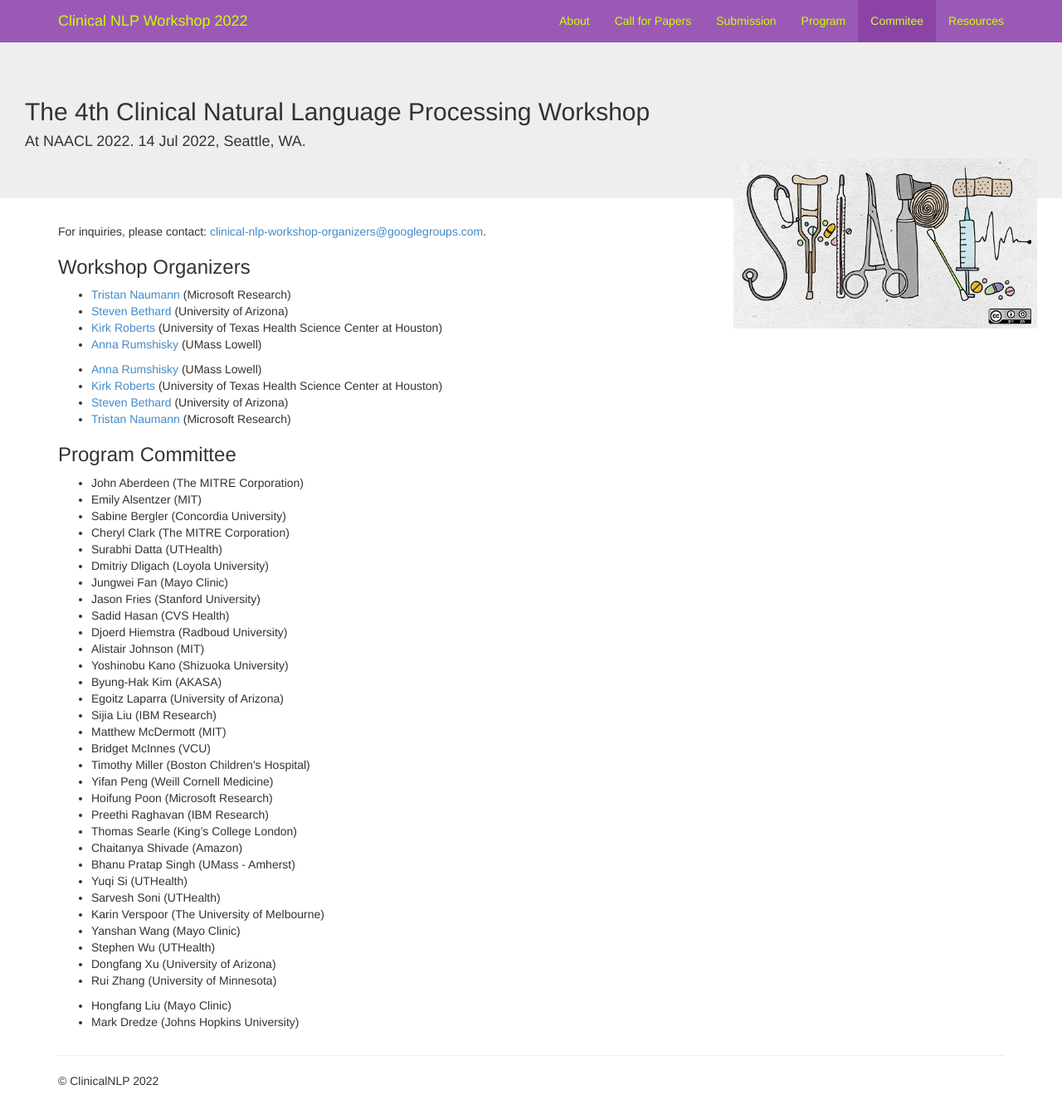
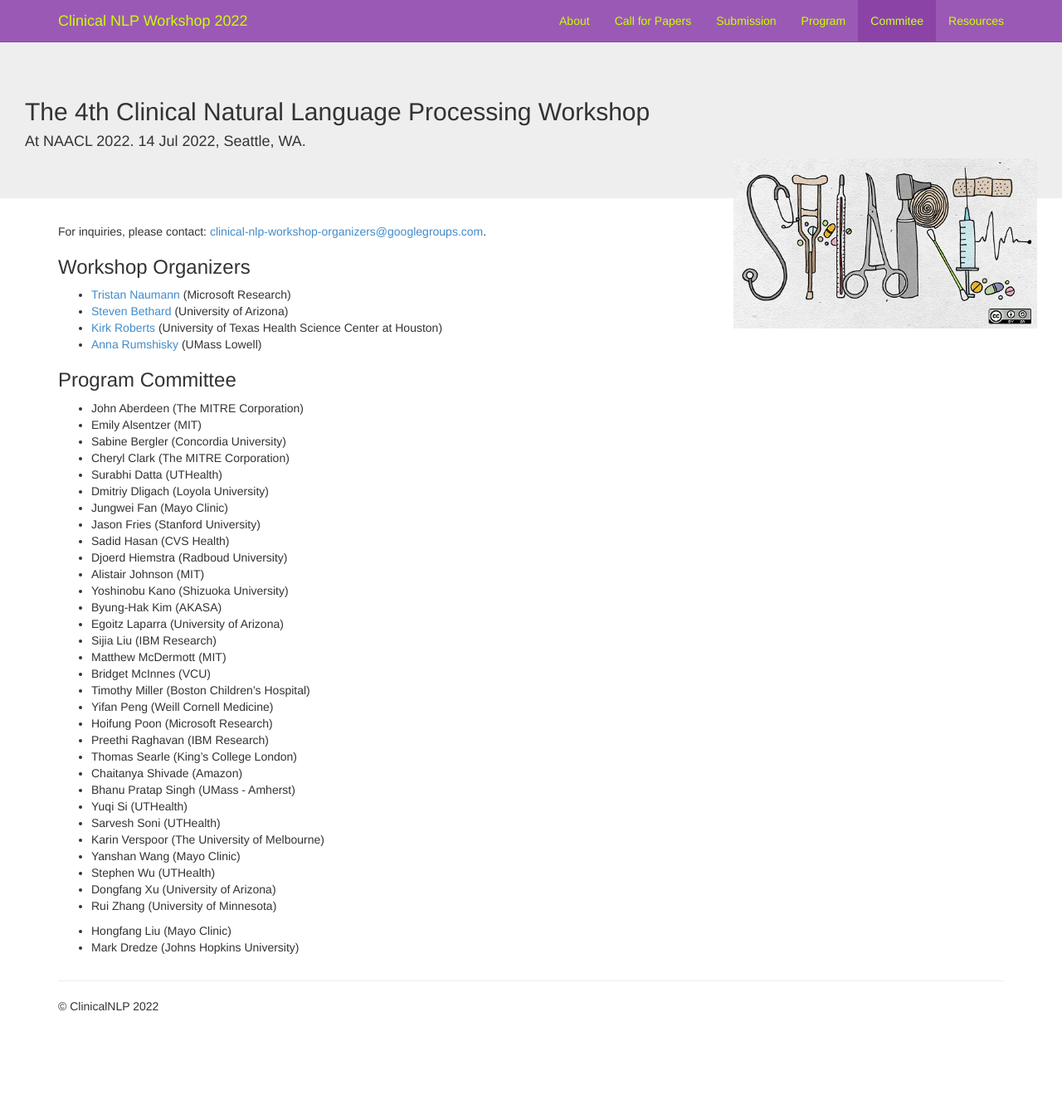
Before and after one commit to clinical-nlp/clinical-nlp.github.io, a Jekyll site: the page built from 2022/committee.md, in a window 1280 px wide and 1343 px high. Shown: the whole window at 83% size. Built offline with Jekyll 4.4.1, drawn with Linux system fonts in a browser that asks for light colours; nearby versions of some CDN libraries; comment, search, counter and statistics services are not loaded.

Commit message:
Fixes bug with organizers
- Removes double listing of organizers

```diff
--- a/2022/committee.md
+++ b/2022/committee.md
@@ -13,10 +13,6 @@ For inquiries, please contact: <clinical-nlp-workshop-organizers@googlegroups.co
 {% endfor %}
 {% endfor %}
 
-- [Anna Rumshisky](http://www.cs.uml.edu/~arum) (UMass Lowell)
-- [Kirk Roberts](https://sbmi.uth.edu/faculty-and-staff/kirk-roberts.htm) (University of Texas Health Science Center at Houston)
-- [Steven Bethard](https://bethard.faculty.arizona.edu/) (University of Arizona)
-- [Tristan Naumann](https://www.microsoft.com/en-us/research/people/tristan/) (Microsoft Research)
 
 ### Program Committee
 
```
